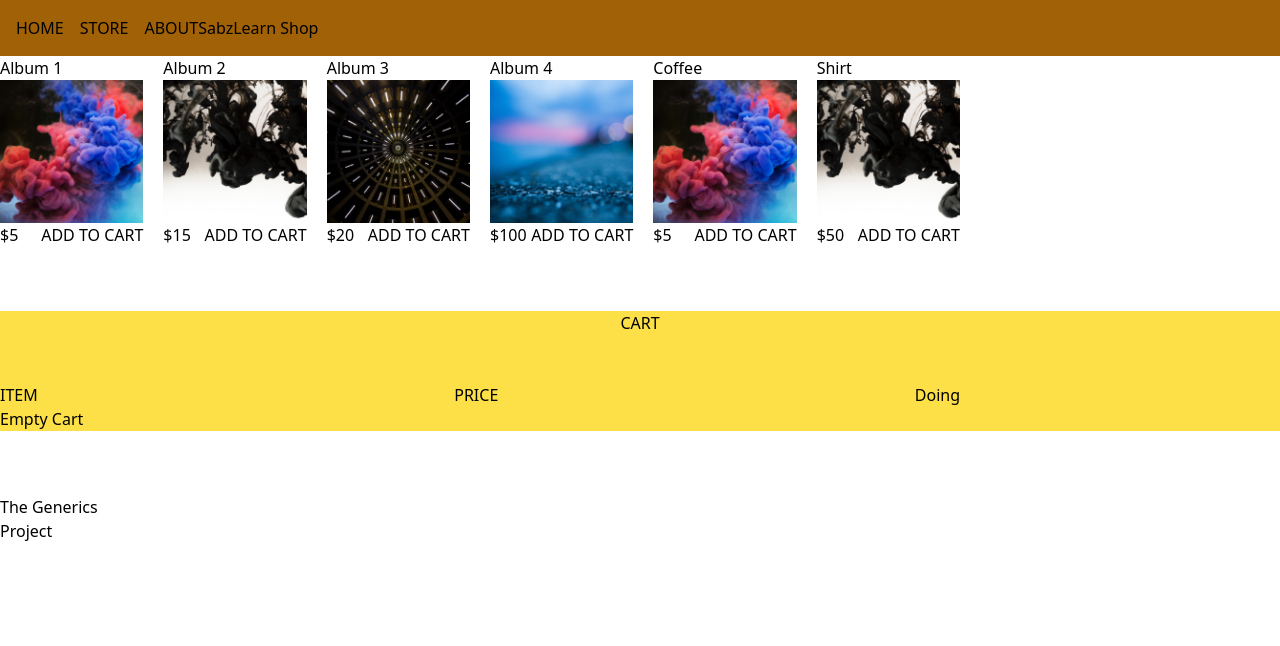
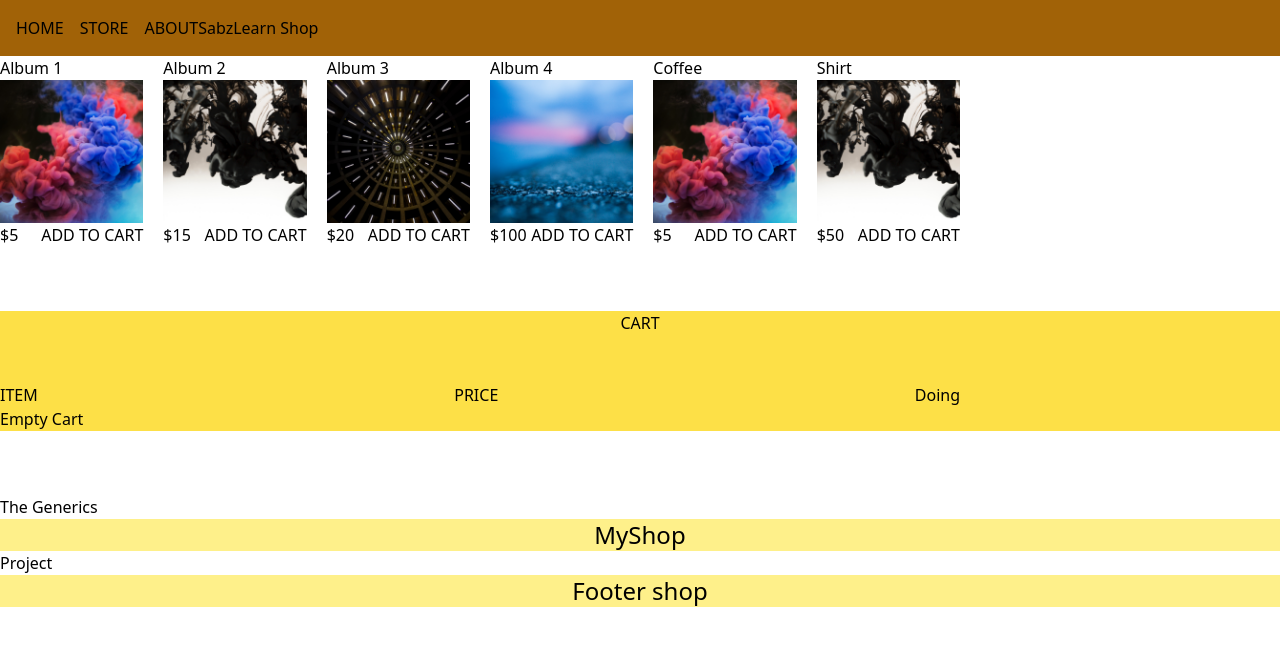
Before and after one commit to mohammadjalizi/shping, a React (Create React App) app: page / in a window 1280 px wide. Shown: the top 646 px of the page. Built offline with nearby package versions, Linux system fonts and the light colour scheme.

Commit message:
Added project

```diff
--- a/src/App.js
+++ b/src/App.js
@@ -1,12 +1,12 @@
 import React from 'react'
 import Shop from './compennet/Shop'
-import Project from './compennet/sokan/Project'
+import All from './compennet/sokan/All'
 function App() {
   return (
     <div>
 
 <Shop/>
-<Project/>
+<All/>
     </div>
   )
 }
--- a/src/compennet/sokan/All.jsx
+++ b/src/compennet/sokan/All.jsx
@@ -5,7 +5,9 @@ import Footer from './Footer'
 function All() {
   return (
   <>
-
+  <Navbar/>
+  <Project/>
+  <Footer/>
 
   </>
   )
```
